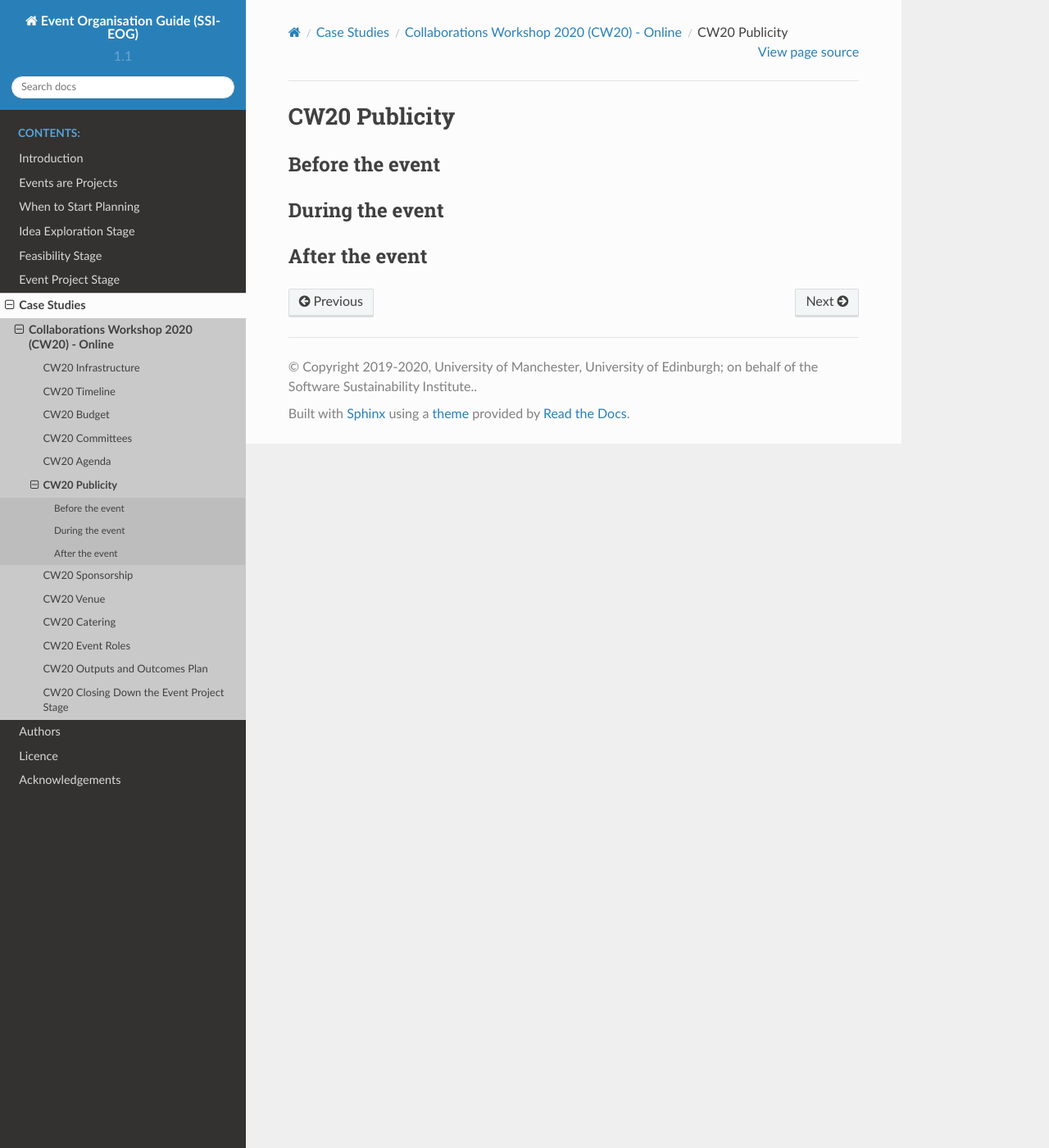
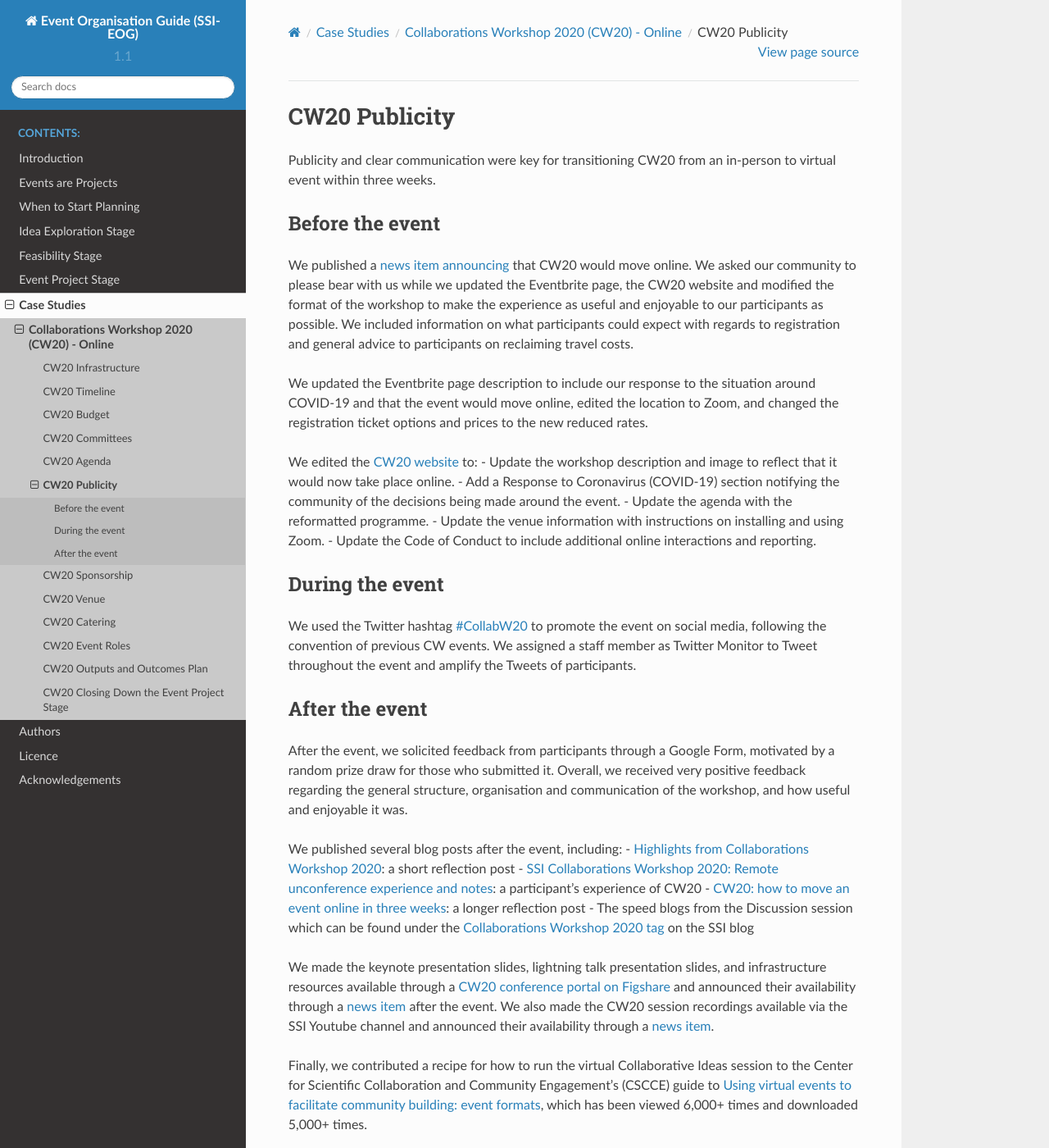
Before and after one commit to softwaresaved/event-organisation-guide, a Sphinx documentation site: the page built from docs/eog/case-studies-cw20-publicity.rst, in a window 1280 px wide and 1400 px high. Shown: the whole window at 82% size. Built offline with Sphinx 7.4.7 and the Read the Docs theme 2.0.0, drawn with Linux system fonts in a browser that asks for light colours; pages that are not in the unit, such as notebooks, are missing from menus.

Commit message:
update cw20 publicity draft

```diff
--- a/docs/eog/case-studies-cw20-publicity.rst
+++ b/docs/eog/case-studies-cw20-publicity.rst
@@ -3,11 +3,48 @@
 CW20 Publicity
 =====================
 
+Publicity and clear communication were key for transitioning CW20 from an in-person to virtual event within three weeks.
+
+
+
 Before the event
 --------------------
+
+We published a `news item announcing <https://software.ac.uk/news/collaborations-workshop-2020-cw20-move-online>`_ that CW20 would move online.
+We asked our community to please bear with us while we updated the Eventbrite page, the CW20 website and modified the format of the workshop to make the experience as useful and enjoyable to our participants as possible.
+We included information on what participants could expect with regards to registration and general advice to participants on reclaiming travel costs.
+
+We updated the Eventbrite page description to include our response to the situation around COVID-19 and that the event would move online, edited the location to Zoom, and changed the registration ticket options and prices to the new reduced rates.
+
+We edited the `CW20 website <https://software.ac.uk/cw20>`_ to:
+- Update the workshop description and image to reflect that it would now take place online.
+- Add a Response to Coronavirus (COVID-19) section notifying the community of the decisions being made around the event.
+- Update the agenda with the reformatted programme.
+- Update the venue information with instructions on installing and using Zoom.
+- Update the Code of Conduct to include additional online interactions and reporting.
+
+
 
 During the event
 --------------------
 
+We used the Twitter hashtag `#CollabW20 <https://twitter.com/hashtag/CollabW20>`_ to promote the event on social media, following the convention of previous CW events.
+We assigned a staff member as Twitter Monitor to Tweet throughout the event and amplify the Tweets of participants.
+
+
 After the event
 --------------------
+
+After the event, we solicited feedback from participants through a Google Form, motivated by a random prize draw for those who submitted it.
+Overall, we received very positive feedback regarding the general structure, organisation and communication of the workshop, and how useful and enjoyable it was.
+
+We published several blog posts after the event, including:
+- `Highlights from Collaborations Workshop 2020 <https://software.ac.uk/blog/2020-04-21-highlights-collaborations-workshop-2020>`_: a short reflection post
+- `SSI Collaborations Workshop 2020: Remote unconference experience and notes <https://software.ac.uk/blog/2020-04-29-ssi-collaborations-workshop-2020-remote-unconference-experience-and-notes>`_: a participant's experience of CW20
+- `CW20: how to move an event online in three weeks <https://software.ac.uk/blog/2020-05-18-cw20-how-move-event-online-three-weeks>`_: a longer reflection post
+- The speed blogs from the Discussion session which can be found under the `Collaborations Workshop 2020 tag <https://software.ac.uk/tags/collaborations-workshop-2020>`_ on the SSI blog
+
+We made the keynote presentation slides, lightning talk presentation slides, and infrastructure resources available through a `CW20 conference portal on Figshare <https://cw20.figshare.com/>`_ and announced their availability through a `news item <https://software.ac.uk/news/collaborations-workshop-2020-resources-now-available>`_ after the event.
+We also made the CW20 session recordings available via the SSI Youtube channel and announced their availability through a `news item <https://software.ac.uk/news/collaborations-workshop-2020-session-recordings-now-available>`_.
+
+Finally, we contributed a recipe for how to run the virtual Collaborative Ideas session to the Center for Scientific Collaboration and Community Engagement's (CSCCE) guide to `Using virtual events to facilitate community building: event formats <https://doi.org/10.5281/zenodo.3934384>`_, which has been viewed 6,000+ times and downloaded 5,000+ times.
```
